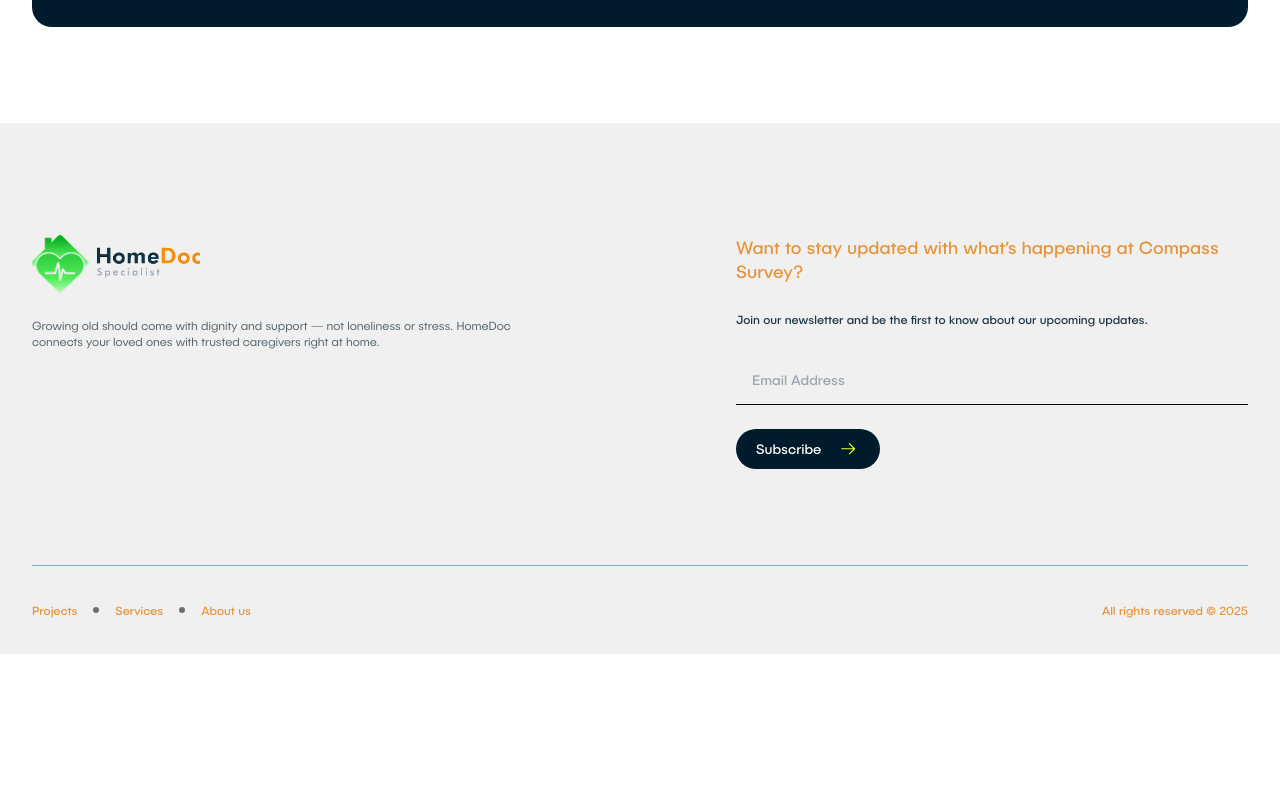
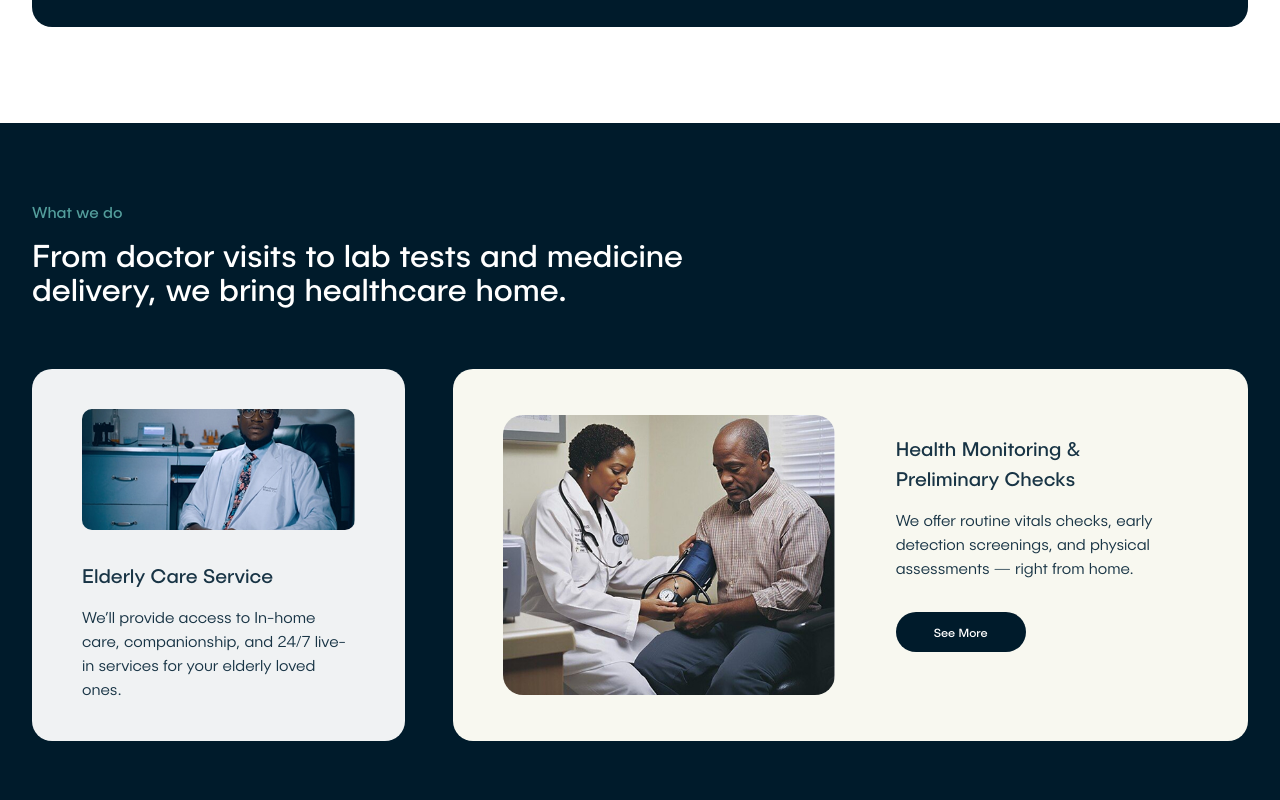
Before and after one commit to emodot/home-doc, a React (Create React App) app: page / in a window 1280 px wide. Shown: the part 1780-2580 px from the top of the page. Before the commit the page ends 2434 px from the top, so only its background shows below. Built offline with nearby package versions, Linux system fonts and the light colour scheme.

Commit message:
chore: developed section 3 of the home page

```diff
--- /dev/null
+++ b/src/components/GetRightCare.js
@@ -0,0 +1,44 @@
+import React from "react";
+import { motion } from "framer-motion";
+import { fadeIn } from "variants.js";
+import Button from "components/Inputs/Button";
+import { useNavigate } from "react-router-dom";
+
+const GetRightCare = () => {
+  const navigate = useNavigate();
+
+  return (
+    <div className="max-w-[1300px]">
+      <div className="mt-[4rem] rounded-[20px] bg-brand_secondary px-[2rem] py-[2rem] grid lg:grid-cols-4 grid-cols-1">
+        <p className="font-publica_sans_r text-[20px] text-white col-span-3">
+          Give your parents the care they need to live well and age gracefully.
+        </p>
+        <motion.div
+          className="xs:flex sm:gap-4 gap-2"
+          variants={fadeIn("up", 0.6)}
+          initial="hidden"
+          whileInView="show"
+          viewport={{ once: true }}
+        >
+          <Button
+            name={"Get Started"}
+            theme={"white"}
+            textClassName="sm:text-14 !text-12"
+            className="!w-[130px] xs:w-auto"
+            onClick={() => navigate("/about-us")}
+          />
+          <Button
+            name={"View Pricing"}
+            theme={"invert_transparent"}
+            arrowIcon={true}
+            textClassName="sm:text-14 !text-12"
+            className="4xs:w-auto"
+            onClick={() => navigate("/contact-us")}
+          />
+        </motion.div>
+      </div>
+    </div>
+  );
+};
+
+export default GetRightCare;
--- a/src/components/Home/Section2.js
+++ b/src/components/Home/Section2.js
@@ -1,8 +1,5 @@
 import Section2AImg from "assets/images/home-sec-2a.jpg";
 import Section2BImg from "assets/images/home-sec-2b.jpg";
-import Section2BG from "assets/images/home-sec-1-bg.jpg";
-import { ReactComponent as CertifiedIcon } from "assets/icons/certified-tag.svg";
-import { ReactComponent as Shield } from "assets/icons/shield-settings.svg";
 import Button from "components/Inputs/Button";
 import { useNavigate } from "react-router-dom";
 
@@ -100,11 +97,23 @@ const Section2 = () => {
             </div>
           </motion.div>
         </div>
-        <div className="mt-[4rem] rounded-[20px] bg-brand_secondary px-[2rem] py-[2rem] grid lg:grid-cols-4 grid-cols-1">
-          <p className="font-publica_sans_r text-[20px] text-white col-span-3">
+        <motion.div
+          className="mt-[4rem] rounded-[20px] bg-brand_secondary px-[2rem] py-[2rem] grid lg:grid-cols-4 grid-cols-1"
+          variants={fadeIn("up", 0.2)}
+          initial="hidden"
+          whileInView="show"
+          viewport={{ once: true }}
+        >
+          <motion.p
+            className="font-publica_sans_r text-[20px] text-white col-span-3"
+            variants={fadeIn("up", 0.4)}
+            initial="hidden"
+            whileInView="show"
+            viewport={{ once: true }}
+          >
             Give your parents the care they need to live well and age
             gracefully.
-          </p>
+          </motion.p>
           <motion.div
             className="xs:flex sm:gap-4 gap-2"
             variants={fadeIn("up", 0.6)}
@@ -128,7 +137,7 @@ const Section2 = () => {
               onClick={() => navigate("/contact-us")}
             />
           </motion.div>
-        </div>
+        </motion.div>
       </div>
     </div>
   );
--- /dev/null
+++ b/src/components/Home/Section3.js
@@ -0,0 +1,95 @@
+import Section3AImg from "assets/images/home-sec-3a.jpg";
+import Section3BImg from "assets/images/home-sec-3b.jpg";
+import Button from "components/Inputs/Button";
+import { useNavigate } from "react-router-dom";
+
+import { motion } from "framer-motion";
+import { fadeIn } from "variants.js";
+
+const Section2 = () => {
+  const navigate = useNavigate();
+  // const isMobile = window.innerWidth < 768;
+
+  return (
+    <div className="bg-brand_secondary">
+      <div className="max-w-[1300px] lg:w-[95%] w-[90%] m-auto pt-[5rem] pb-[6rem]">
+        <div className="w-[60%]">
+          <motion.h1
+            className="font-publica_sans_r text-[14px] lg:text-[16px] lg:leading-[18px] leading-[16px] text-[#539E9C] mb-4"
+            variants={fadeIn("up", 0.2)}
+            initial="hidden"
+            whileInView="show"
+            viewport={{ once: true }}
+          >
+            What we do
+          </motion.h1>
+          <motion.p
+            className="font-publica_sans_r text-[32px] leading-[34px] mb-[4rem] text-white"
+            variants={fadeIn("up", 0.4)}
+            initial="hidden"
+            whileInView="show"
+            viewport={{ once: true }}
+          >
+            From doctor visits to lab tests and medicine delivery, we bring
+            healthcare home.
+          </motion.p>
+        </div>
+        <div className="grid lg:grid-cols-3 grid-cols-1 gap-[3rem]">
+          <motion.div
+            className="rounded-[20px] bg-[#F0F2F3] px-[50px] py-[40px] col-span-1"
+            variants={fadeIn("up", 0.6)}
+            initial="hidden"
+            whileInView="show"
+            viewport={{ once: true }}
+          >
+            <img
+              src={Section3AImg}
+              alt="doctor"
+              className="rounded-[10px] mb-[30px]"
+            />
+            <div className="">
+              <p className="font-publica_sans_r text-[20px] mb-[15px]">
+                Elderly Care Service
+              </p>
+              <p className="font-publica_sans_l text-[16px]">
+                We’ll provide access to In-home care, companionship, and 24/7
+                live-in services for your elderly loved ones.
+              </p>
+            </div>
+          </motion.div>
+          <motion.div
+            className="rounded-[20px] bg-[#F8F8F0] px-[50px] py-[40px] col-span-2 grid grid-cols-2 items-center"
+            variants={fadeIn("up", 0.8)}
+            initial="hidden"
+            whileInView="show"
+            viewport={{ once: true }}
+          >
+            <img
+              src={Section3BImg}
+              alt="doctor"
+              className="rounded-[20px] h-[17.5rem]"
+            />
+            <div className="px-[45px]">
+              <p className="font-publica_sans_r text-[20px] mb-[15px]">
+                Health Monitoring & Preliminary Checks
+              </p>
+              <p className="font-publica_sans_l text-[16px]">
+                We offer routine vitals checks, early detection screenings, and
+                physical assessments — right from home.
+              </p>
+              <Button
+                name={"See More"}
+                theme={"secondary"}
+                textClassName="sm:text-14 !text-12"
+                className="!w-[130px] xs:w-auto sm:mb-6 mt-[2rem]"
+                onClick={() => navigate("/about-us")}
+              />
+            </div>
+          </motion.div>
+        </div>
+      </div>
+    </div>
+  );
+};
+
+export default Section2;
--- a/src/pages/home.js
+++ b/src/pages/home.js
@@ -1,6 +1,6 @@
 import Section1 from "components/Home/Section1";
 import Section2 from "components/Home/Section2";
-// import Section3 from "components/Home/Section3";
+import Section3 from "components/Home/Section3";
 // import Section4 from "components/Home/Section4";
 import SEO from "../components/SEO";
 import { useEffect } from "react";
@@ -19,7 +19,7 @@ const Home = () => {
       />
       <Section1 />
       <Section2 />
-      {/* <Section3 /> */}
+      <Section3 />
     </>
   );
 };
```
Also changed, not shown: src/assets/images/home-sec-3a.jpg (added), src/assets/images/home-sec-3b.jpg (added).
